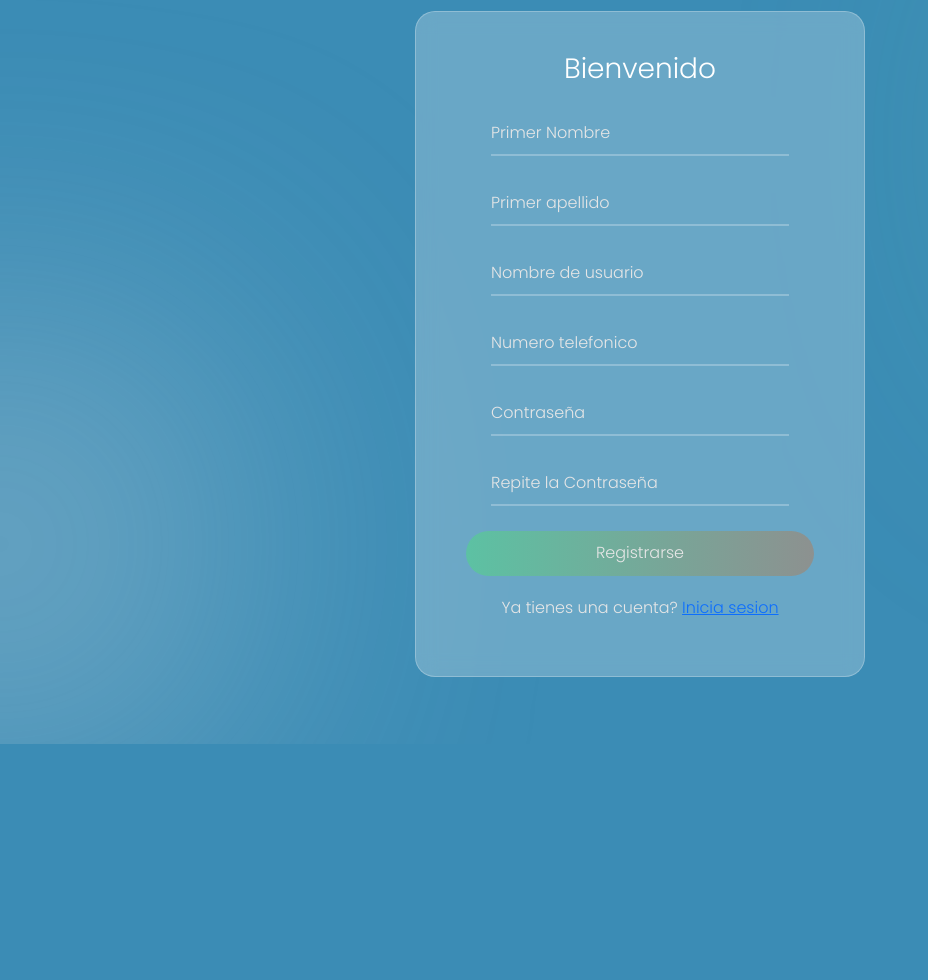
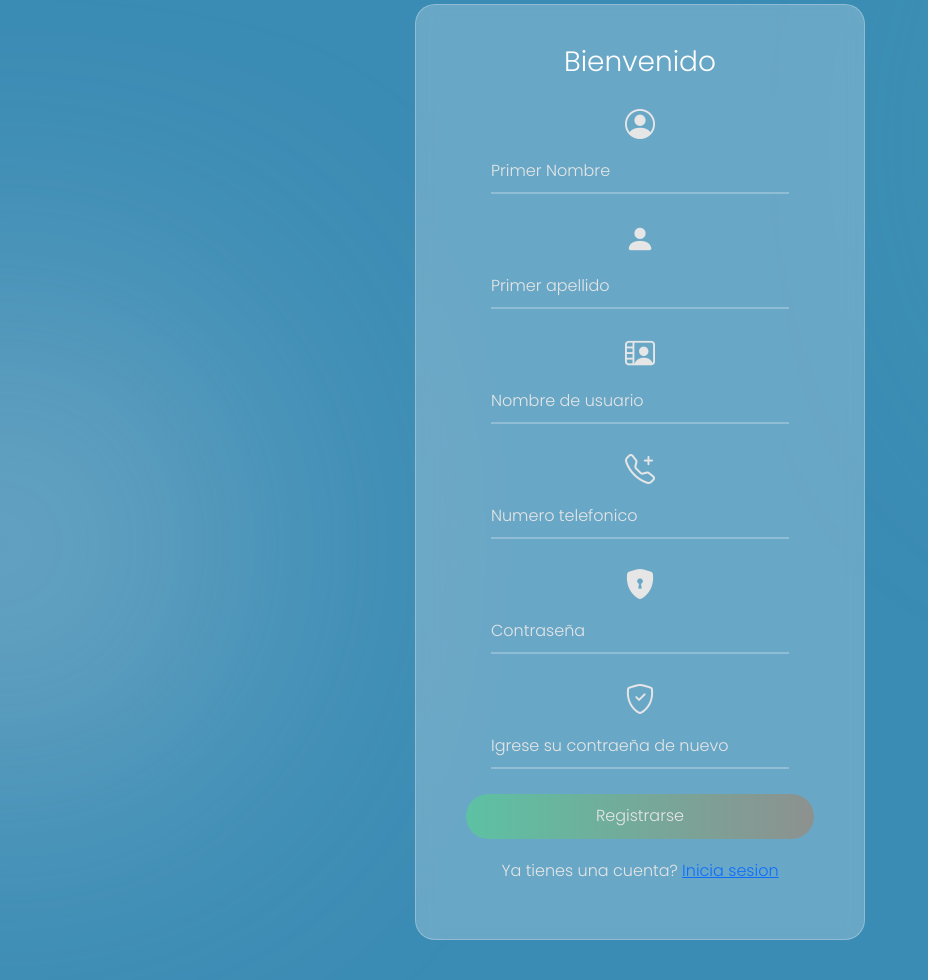
Before and after one commit to jonsnow7291/Ostitos, a PHP site: page /registro.html in a window 1280 px wide. Shown: the part 56-1036 px from the top of the page, without its empty margins (0-928 px from the left). Before the commit the page ends 800 px from the top, so only its background shows below. Run offline with PHP 8.4, Linux system fonts and the light colour scheme; some libraries are stand-ins or nearby versions.

Commit message:
agregue iconos

```diff
--- a/Codigos/css/Registro.css
+++ b/Codigos/css/Registro.css
@@ -168,3 +168,7 @@ body::after{
 
 
 }
+.icons{
+    font-size: 30px;
+    text-align: center;
+}
--- a/Codigos/css/login.css
+++ b/Codigos/css/login.css
@@ -168,3 +168,7 @@ body::after{
 
 
 }
+.icons{
+    font-size: 30px;
+    text-align: center;
+}
--- a/Codigos/login.html
+++ b/Codigos/login.html
@@ -48,9 +48,15 @@
                 <h3>Bienvenido</h3>
                 <form action="">
                     <div class="input-box">
+                        <div class="icons">
+                            <i class="bi bi-person-circle"></i>
+                        </div>
                         <input type="text" placeholder="Email" class="input-control">
                     </div>
                     <div class="input-box">
+                        <div class="icons">
+                            <i class="bi bi-shield-lock-fill"></i>
+                        </div>
                         <input type="password" placeholder="Password" class="input-control">
                         <div class="input-link">
                             <a href="#" class="gradient-text">Has Olvidado tu contraseña</a>
--- a/Codigos/registro.html
+++ b/Codigos/registro.html
@@ -48,22 +48,40 @@
                 <h3>Bienvenido</h3>
                 <form action="">
                     <div class="input-box">
+                        <div class="icons">
+                            <i class="bi bi-person-circle"></i>
+                        </div>
                         <input type="text" placeholder="Primer Nombre" class="input-control">
                     </div>
                     <div class="input-box">
+                        <div class="icons">
+                            <i class="bi bi-person-fill"></i>
+                        </div>
                         <input type="text" placeholder="Primer apellido" class="input-control">
                     </div>
                     <div class="input-box">
+                        <div class="icons">
+                            <i class="bi bi-person-video2"></i>
+                        </div>
                         <input type="text" placeholder="Nombre de usuario" class="input-control">
                     </div>
                     <div class="input-box">
+                        <div class="icons">
+                            <i class="bi bi-telephone-plus"></i>
+                        </div>
                         <input type="text" placeholder="Numero telefonico" class="input-control">
                     </div>
                     <div class="input-box">
+                        <div class="icons">
+                            <i class="bi bi-shield-lock-fill"></i>
+                        </div>
                         <input type="password" placeholder="Contraseña" class="input-control">
                     </div>
                     <div class="input-box">
-                        <input type="password" placeholder="Repite la Contraseña" class="input-control">
+                        <div class="icons">
+                            <i class="bi bi-shield-check"></i>
+                        </div>
+                        <input type="password" placeholder="Igrese su contraeña de nuevo" class="input-control">
                     </div>
                     <button type="submit" class="btm">Registrarse</button>
                 </form>
```
